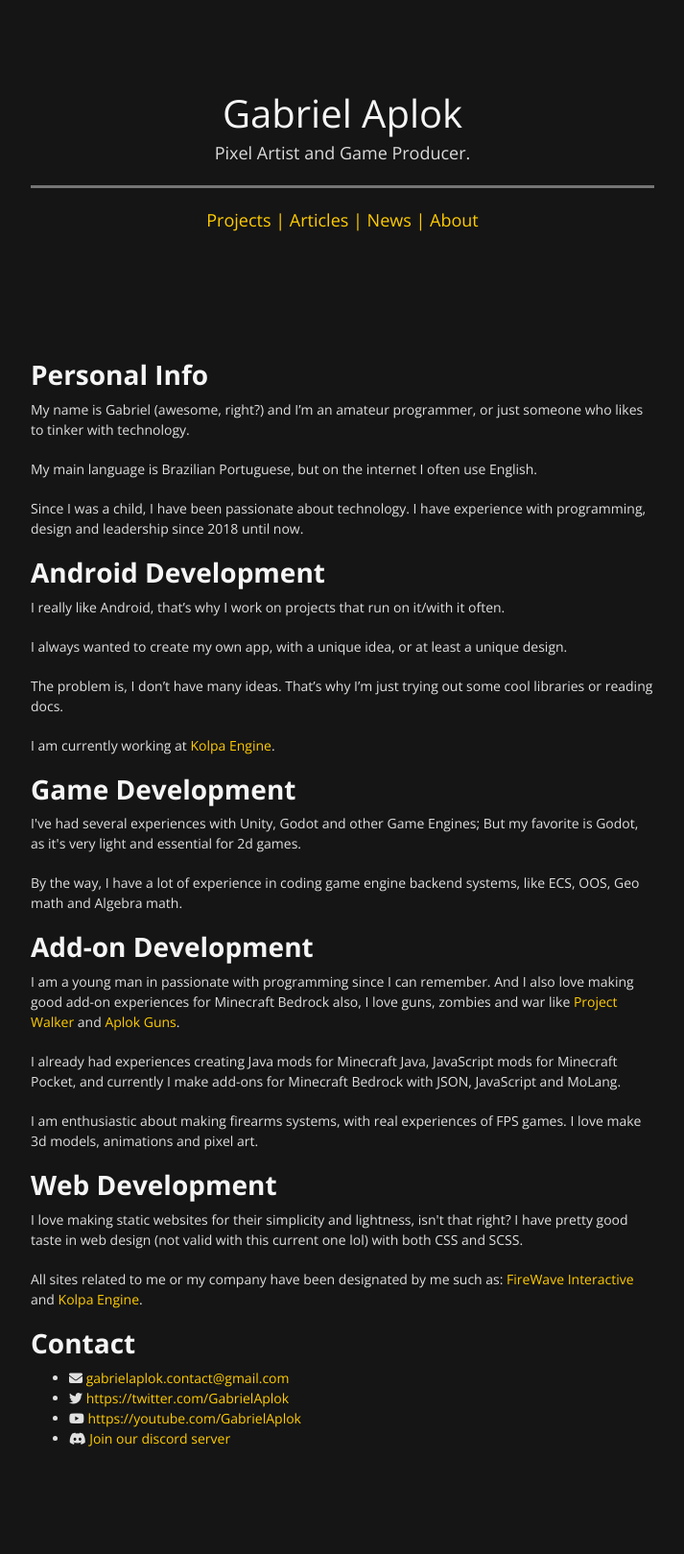
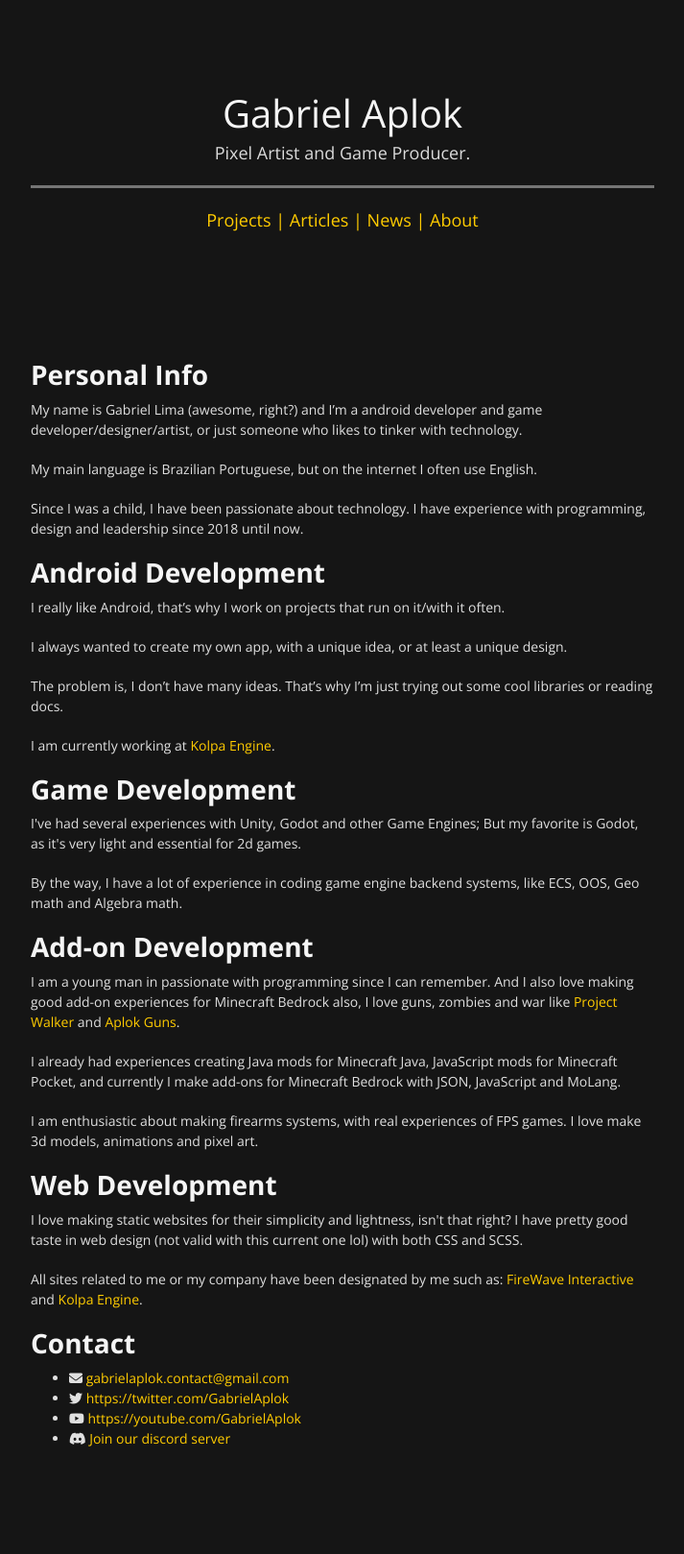
Before and after one commit to gabriel-aplok/gabriel-aplok.github.io, a Jekyll site: the page built from about.html, in a window 1280 px wide. Shown: the whole page at 96% size, without its empty margins (283-996 px from the left). Built offline with Jekyll 4.4.1, drawn with Linux system fonts in a browser that asks for light colours; Markdown is read by kramdown in place of the engine named in the settings.

Commit message:
update about.html

```diff
--- a/about.html
+++ b/about.html
@@ -4,7 +4,7 @@ title: About
 ---
 <h1>Personal Info</h1>
 <p>
-	My name is Gabriel (awesome, right?) and I’m an amateur programmer, or just someone who likes to tinker with technology.
+	My name is Gabriel Lima (awesome, right?) and I’m a android developer and game developer/designer/artist, or just someone who likes to tinker with technology.
 </p>
 <p>
 	My main language is Brazilian Portuguese, but on the internet I often use English.
```
